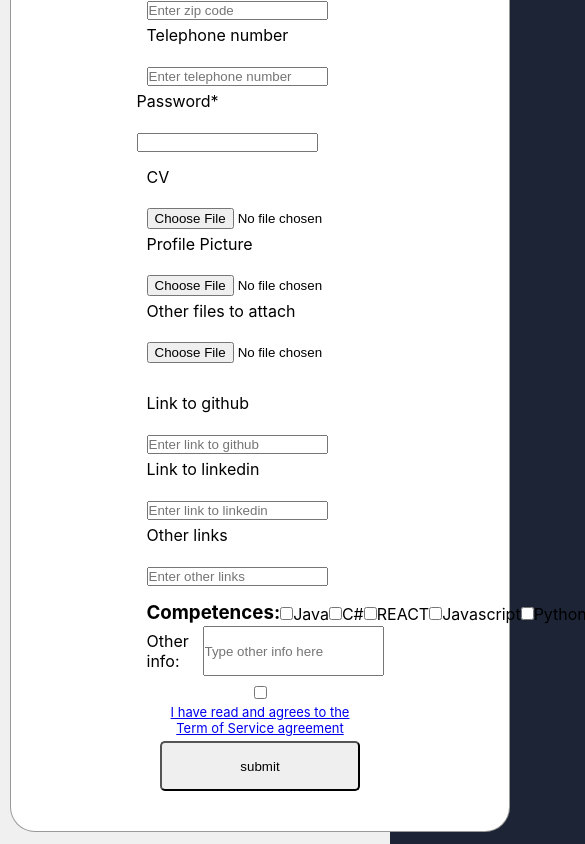
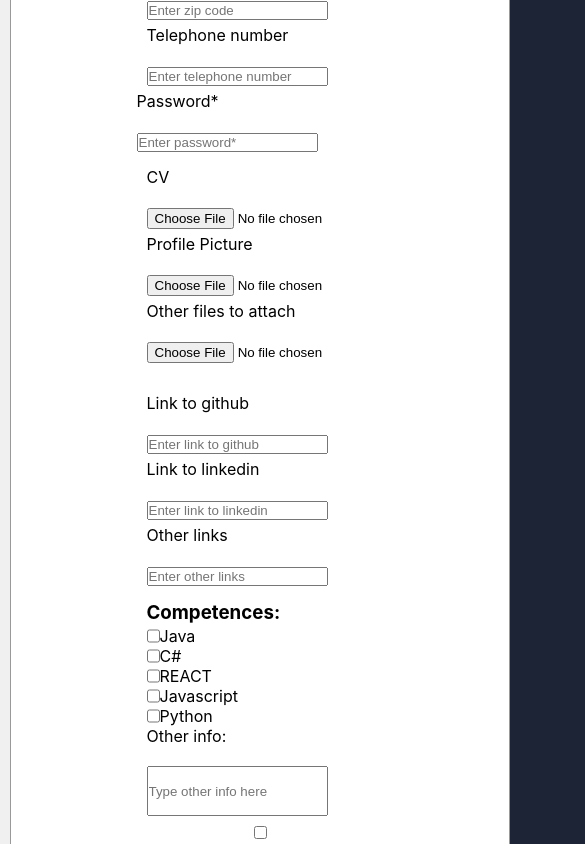
Before and after one commit to dreamc4t/bidordie, a React (Create React App) app: page /become-a-member in a window 390 px wide. Shown: the part 780-1624 px from the top of the page, 585 px wide, since content can reach past the window. Built offline with nearby package versions, Linux system fonts and the light colour scheme.

Commit message:
Lite fixes
Lagt tillbaka MyPage i router (var borta?) och lite annat smått

```diff
--- a/data/auctions-db.json
+++ b/data/auctions-db.json
@@ -158,7 +158,7 @@
         }
       ],
       "otherInfo": "Kan stå längre på händer än Erik",
-      "competence": ["react.js, ", "js, ", "python"]
+      "competence": ["react.js", "js", "python"]
     },
     {
       "id": 6,
--- a/src/App.js
+++ b/src/App.js
@@ -32,6 +32,7 @@ function App() {
           <Route path="/new-auction" element={<AddAuctionPage />} />
           <Route path="/about-us" element={<AboutUs />} />
           <Route path="/FAQ" element={<Faq />} />
+          <Route path="/my-page" element={<MyPage />} />
           <Route path="/auction-page" element={<AuctionPage chosenAuction={chosenAuction}/>} />
           <Route
             path="/google-play-store"
--- a/src/components/Auction.js
+++ b/src/components/Auction.js
@@ -27,7 +27,7 @@ const Auction = ({ auction, setChosenAuction }) => {
           lastName = user.lastName
           imageUrl = user.imageUrl
           otherInfo = user.otherInfo
-          competence = user.competence
+          competence = user.competence.join(', ')
         }
       });
 
--- a/src/pages/BecomeAMember.js
+++ b/src/pages/BecomeAMember.js
@@ -221,7 +221,7 @@ const BecomeAMember = () => {
                                 <InputField inpt={personInputs} type="text" />
                 <label htmlFor="password">Password*</label>
                 <br></br>
-                <input type="password" required name="password" />
+                <input type="password" required name="password" placeholder="Enter password*" />
                 </>
 
 
@@ -230,7 +230,7 @@ const BecomeAMember = () => {
                 <InputField inpt={companyInputs} type="text" />
                 <label htmlFor="password">Password*</label>
                 <br></br>
-                <input type="password" required name="password" />
+                <input type="password" required name="password" placeholder="Enter password*"/>
                 </>
 
               )}
--- a/src/pages/CSS/becomeAMember.css
+++ b/src/pages/CSS/becomeAMember.css
@@ -153,14 +153,15 @@ display: flex;
     }
 
     .competences-div div {
-       display: flex;
+        margin: 0px;
+    }
+    .competences-div div div {
+        display: flex;
 
-        margin: 0px;
     }
 
 
 
 
 
-
 }
```
